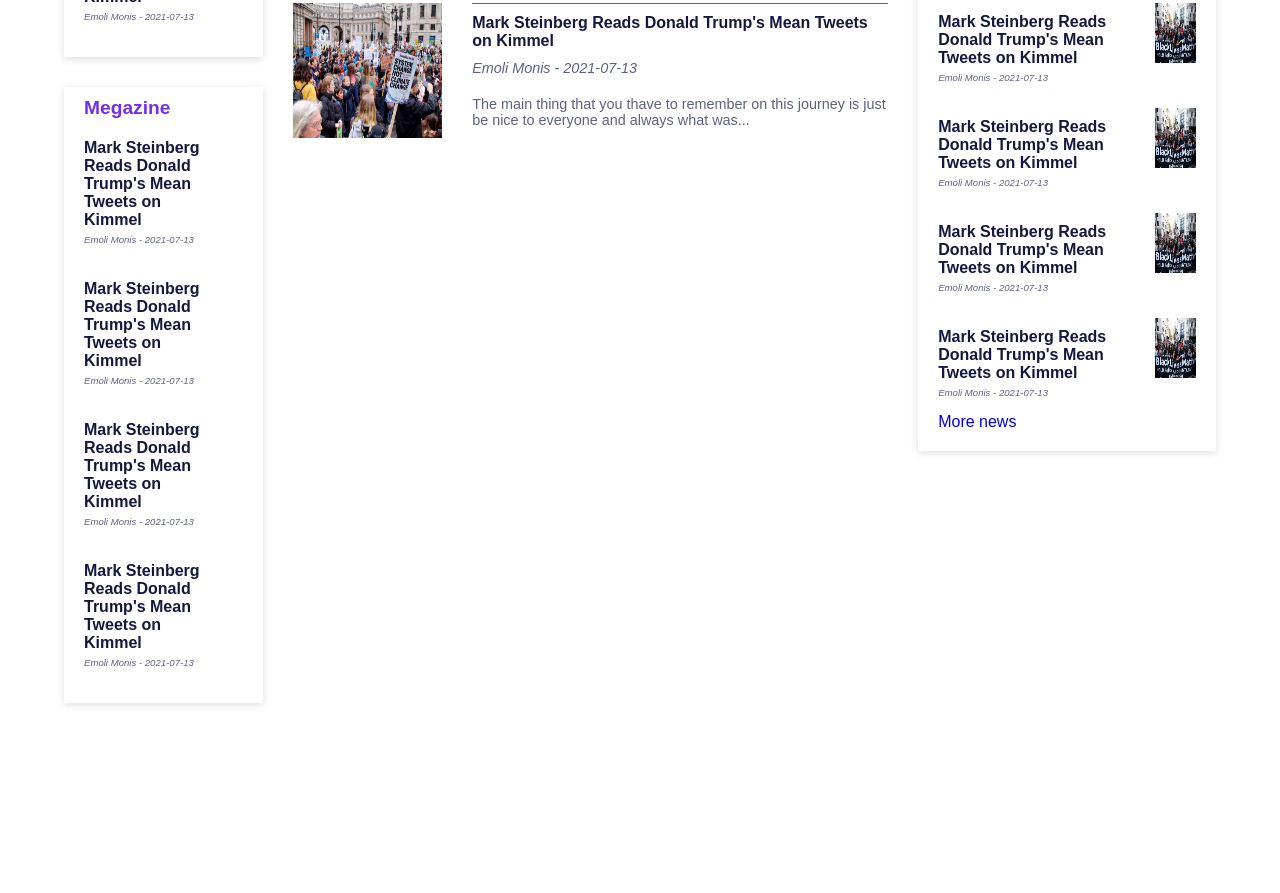
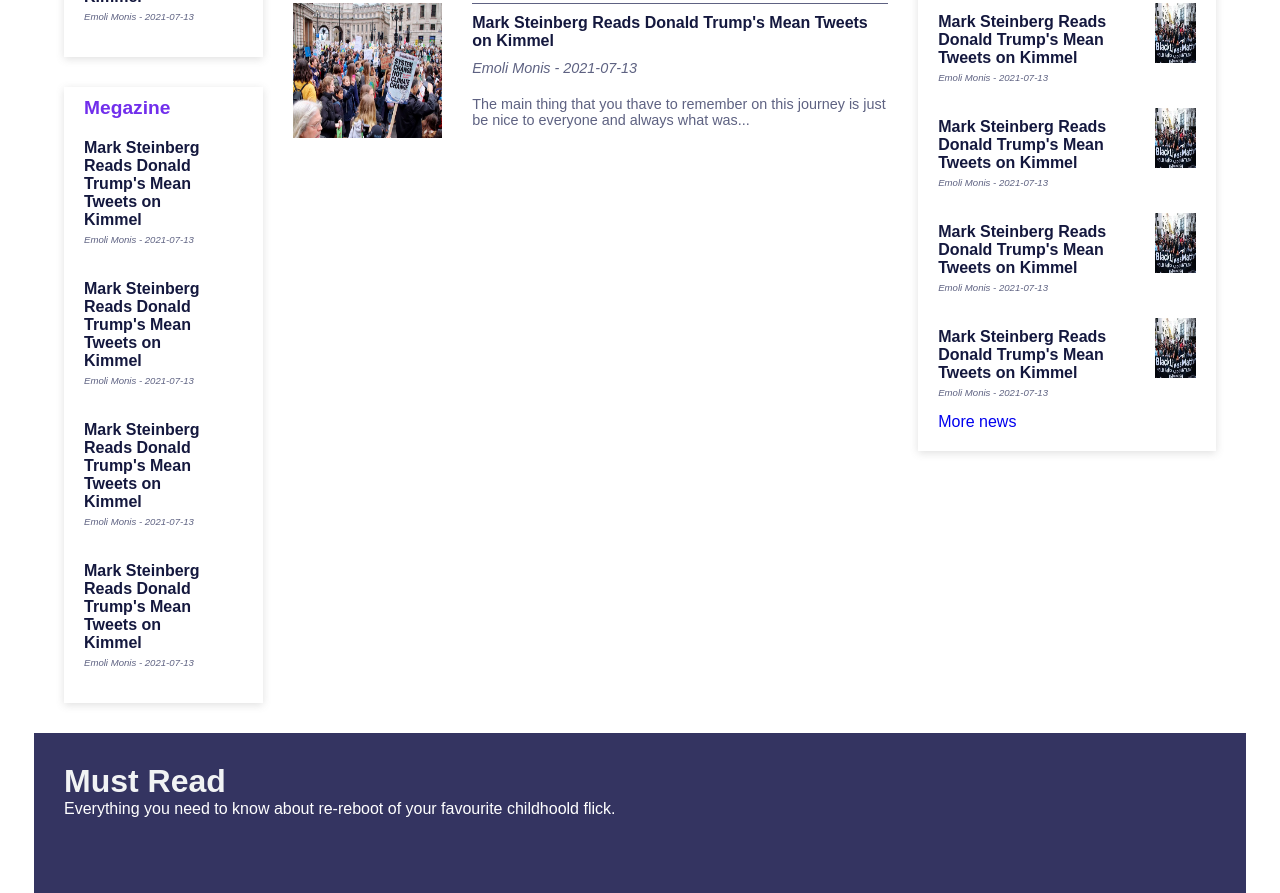
Before and after one commit to abudaudhossain/new-pulses-pro, a plain HTML site: page index.html in a window 1280 px wide. Shown: the part 1756-2649 px from the top of the page. Before the commit the page ends 2489 px from the top, so only its background shows below. Drawn offline with Linux system fonts and the light colour scheme.

Commit message:
add most read banner

```diff
--- a/css/style.css
+++ b/css/style.css
@@ -227,3 +227,16 @@ p{
 .politics{
     padding-top:15px;
 }
+
+/* ===== style most read === */
+.most-banner{
+    width: 90%;
+    height: 100px;
+    background: #343461;
+    color: #f1f3f4;
+    padding: 30px;
+    margin: 0 auto;
+}
+.most-banner h1{
+    font-size: 2em;
+}
--- a/index.html
+++ b/index.html
@@ -196,6 +196,7 @@
         </div>
     </section>
 
+    <!--============ latest news section ========= -->
     <section id="latest-news">
         <div class="container">
             <div class="latest-news">
@@ -426,6 +427,13 @@
         </div>
     </section>
 
+    <section id="most-read">
+        <div class="most-banner">
+            <h1 class="banner-headig">Must Read</h1>
+            <p>Everything you need to know about re-reboot of your favourite childhoold flick.</p>
+        </div>
+    </section>
+
 
 
 
```
